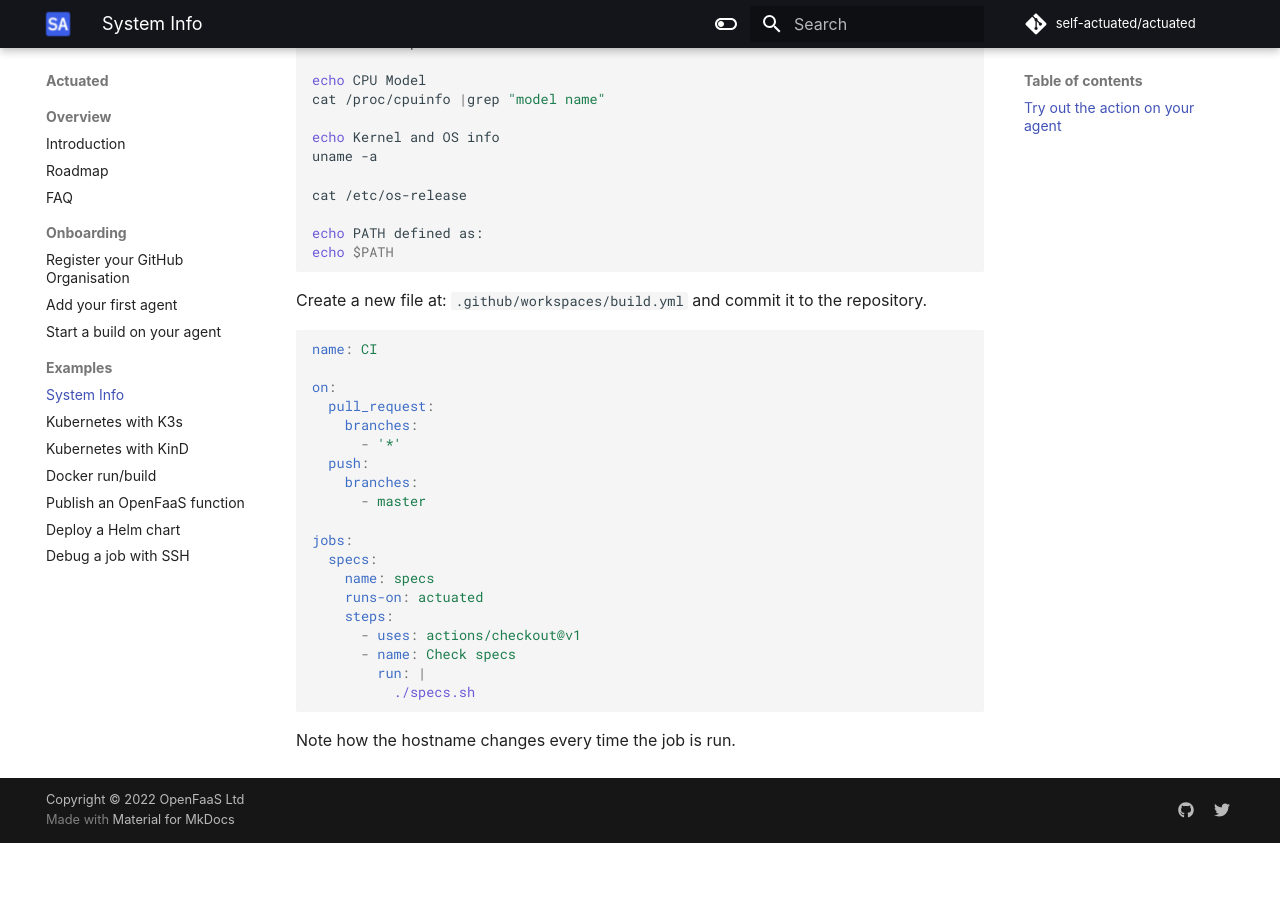
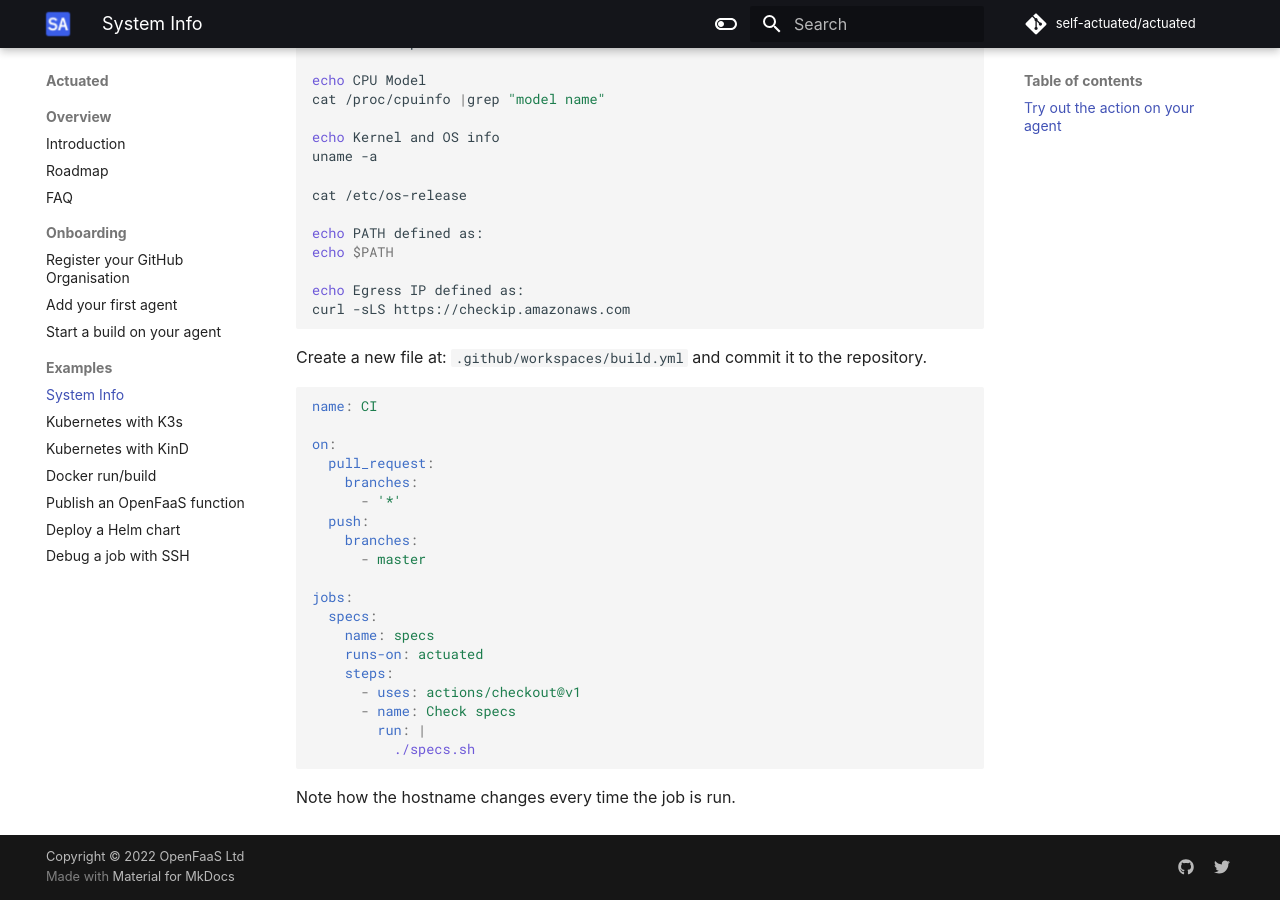
Before and after one commit to welteki/docs.actuated.dev, an MkDocs documentation site: the page built from docs/examples/system-info.md, in a window 1280 px wide and 900 px high, scrolled down 845 px. Built offline with MkDocs 1.6.1 and Material for MkDocs 9.7.7, drawn with Linux system fonts in a browser that asks for light colours; some web fonts are replaced; before the commit the page ends 1688 px from its top, so only the background shows below that.

Commit message:
Show egress Ip
Signed-off-by: Alex Ellis (OpenFaaS Ltd) <alexellis2@gmail.com>

````diff
--- a/docs/examples/system-info.md
+++ b/docs/examples/system-info.md
@@ -40,6 +40,9 @@ cat /etc/os-release
 
 echo PATH defined as:
 echo $PATH
+
+echo Egress IP defined as:
+curl -sLS https://checkip.amazonaws.com
 ```
 
 Create a new file at: `.github/workspaces/build.yml` and commit it to the repository.
````
